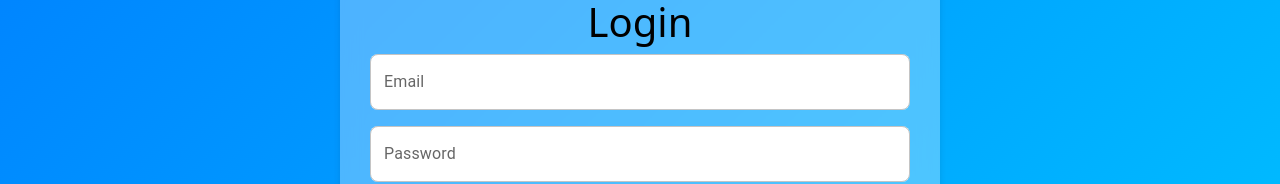
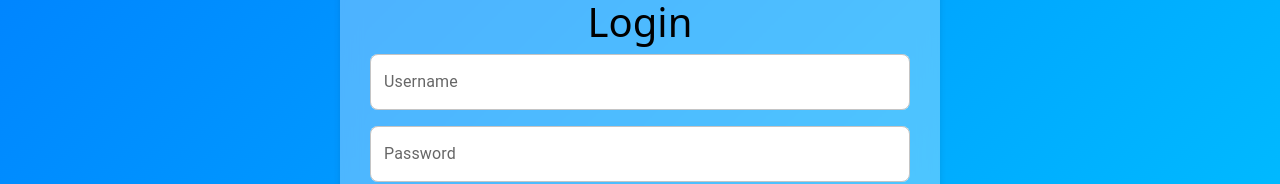
Before and after one commit to alidhm/my-resume, a React (Vite) app: page /login in a window 1280 px wide. Shown: the part 303-487 px from the top of the page. Built offline with nearby package versions, Linux system fonts and the light colour scheme.

Commit message:
fix label and stats in login

```diff
--- a/src/pages/Login.jsx
+++ b/src/pages/Login.jsx
@@ -4,12 +4,12 @@ import Snowfall from 'react-snowfall';
 import { useNavigate } from 'react-router-dom';
 
 function Login({ setIsAuthenticated }) {
-  const [email, setEmail] = useState('');
+  const [username, setUsername] = useState('');
   const [password, setPassword] = useState('');
   const navigate = useNavigate();
 
   const handleLogin = () => {
-    if (email === 'admin' && password === 'admin') {
+    if (username === 'admin' && password === 'admin') {
       setIsAuthenticated(true);
       navigate('/contact');
     } else {
@@ -27,10 +27,10 @@ function Login({ setIsAuthenticated }) {
             <Grid item xs={12}>
               <TextField
                 fullWidth
-                label="Email"
+                label="Username"
                 variant="outlined"
-                value={email}
-                onChange={(e) => setEmail(e.target.value)}
+                value={username}
+                onChange={(e) => setUsername(e.target.value)}
                 className="white-textfield"
               />
             </Grid>
```
